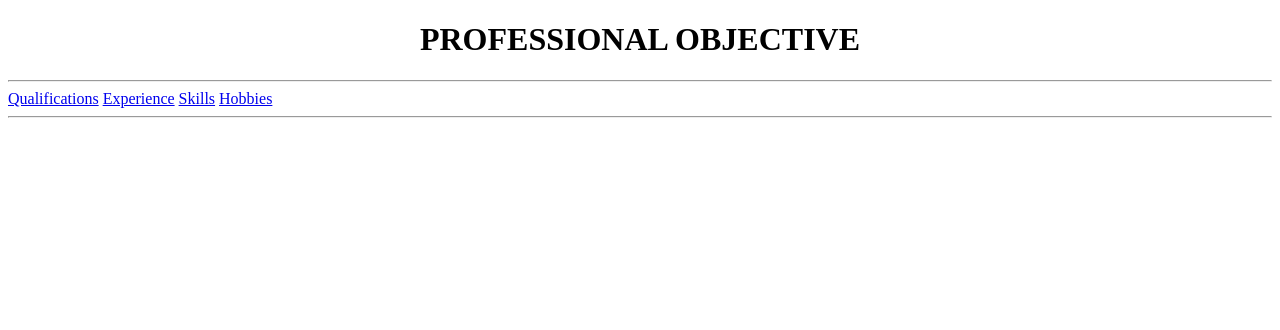
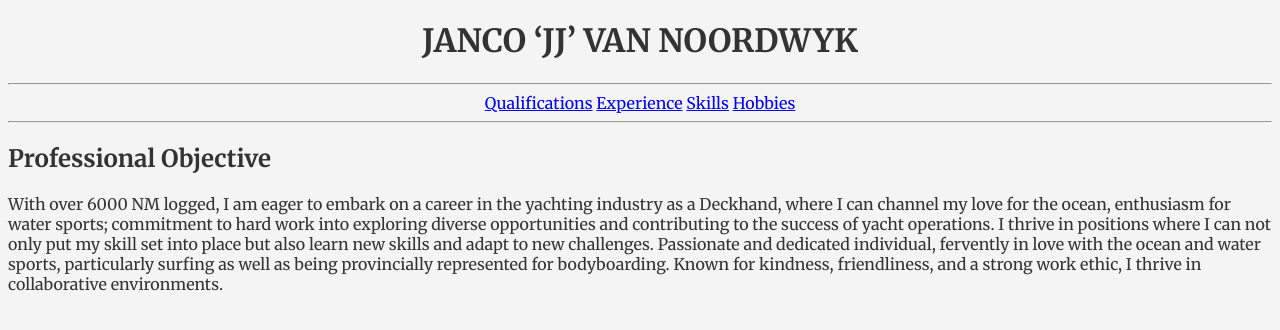
Before and after one commit to boogy-69/Professional-CV, a plain HTML site: page index.html in a window 1280 px wide. Drawn offline with Linux system fonts and the light colour scheme.

Commit message:
Add files via upload

```diff
--- a/index.html
+++ b/index.html
@@ -5,16 +5,31 @@
     <meta name="viewport" content="width=device-width, initial-scale=1.0">
     <title>PROFESSIONAL OBJECTIVE</title>
     <link rel="stylesheet" href="./stylesheet/stylesheet.css">
+    <link rel="preconnect" href="https://fonts.googleapis.com">
+<link rel="preconnect" href="https://fonts.gstatic.com" crossorigin>
+<link href="https://fonts.googleapis.com/css2?family=Merriweather:ital,wght@0,300;0,400;0,700;0,900;1,300;1,400;1,700;1,900&display=swap" rel="stylesheet">
 </head>
 <body>
-    <h1>PROFESSIONAL OBJECTIVE</h1>
+    <h1>JANCO ‘JJ’ VAN NOORDWYK</h1>
 <!-- Menu for diffrent wep pages,My professional objective, Qualifications, Expierance, Skills, Hobbies-->
     <hr>
+    <div id="menu">
 <a href="./qualifications.html">Qualifications</a>
 <a href="./experience.html">Experience</a>
 <a href="./skills.html">Skills</a>
 <a href="./hobbies.html">Hobbies</a>
-    <hr>
+    </div>
+<hr>
+<h2>Professional Objective</h2>
+
+<p>With over 6000 NM logged, I am eager to embark on a career in the yachting industry as a Deckhand,
+    where I can channel my love for the ocean, enthusiasm for water sports; commitment to hard work into
+    exploring diverse opportunities and contributing to the success of yacht operations.
+     I thrive in positions where I can not only put my skill set into place but also learn new skills and adapt to new challenges.
+     Passionate and dedicated individual, fervently in love with the ocean and water sports,
+     particularly surfing as well as being provincially represented for bodyboarding.
+     Known for kindness, friendliness, and a strong work ethic, I thrive in collaborative environments.</p>
+
 
 </body>
 </html>
--- a/stylesheet/stylesheet.css
+++ b/stylesheet/stylesheet.css
@@ -1,3 +1,12 @@
+html{
+    background-color:#F4F4F4;
+    color:#333333;
+    font-family: "Merriweather", serif;
+}
 h1{
     text-align:center;
 }
+
+#menu{
+    text-align:center;
+}
```
Also changed, not shown: experience.html (+5 -2 lines), hobbies.html (+14 -2 lines), qualifications.html (+5 -2 lines), skills.html (+12 -2 lines), images/bosun.JPG (added), images/fish.JPG (added), 4 other files.
